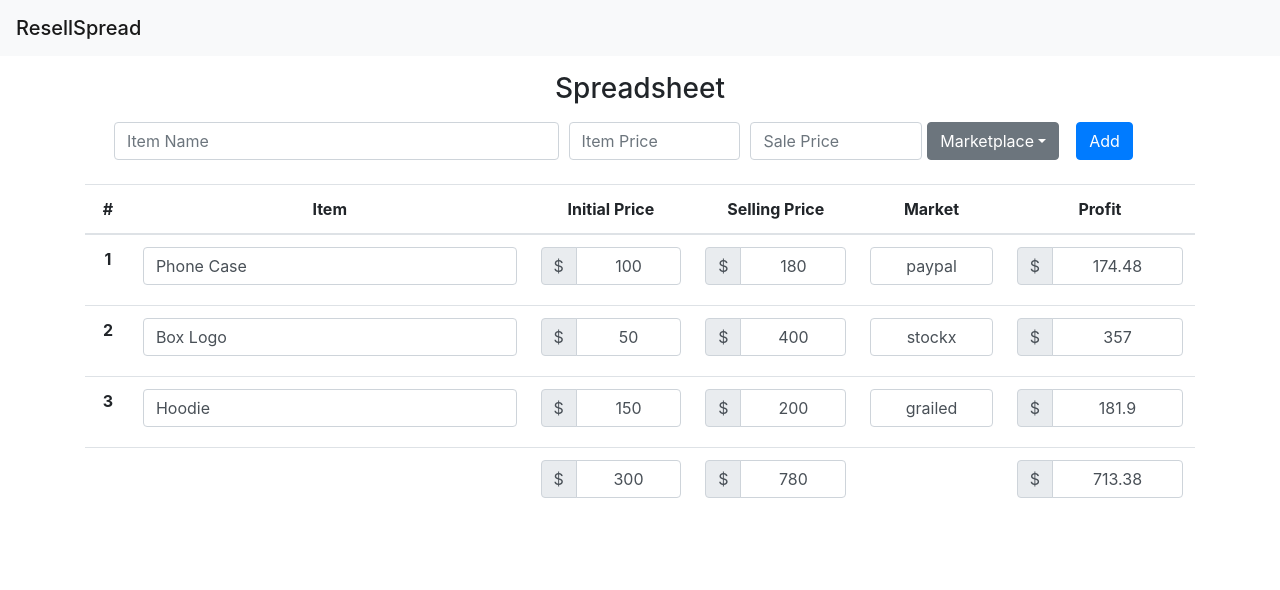
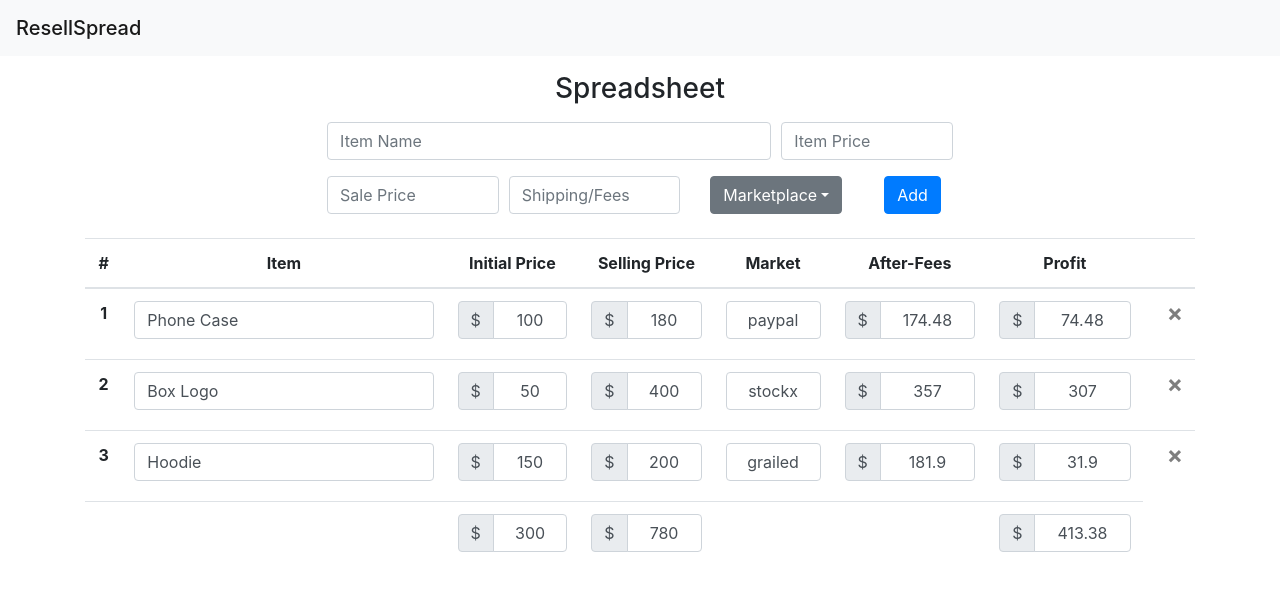
Before and after one commit to timothyac/resell-spread, a React (Create React App) app: page / in a window 1280 px wide. Shown: the top 590 px of the page. Built offline with nearby package versions, Linux system fonts and the light colour scheme.

Commit message:
Added Delete Btn, New category, cleaned up Add-item

```diff
--- a/src/App.js
+++ b/src/App.js
@@ -13,7 +13,8 @@ class App extends Component {
         price: 100,
         sold: 180,
         market: "paypal",
-        profit: 174.48
+        fees: 174.48,
+        profit: 74.48
       },
       {
         id: 2,
@@ -21,7 +22,8 @@ class App extends Component {
         price: 50,
         sold: 400,
         market: "stockx",
-        profit: 357
+        fees: 357,
+        profit: 307
       },
       {
         id: 3,
@@ -29,7 +31,8 @@ class App extends Component {
         price: 150,
         sold: 200,
         market: "grailed",
-        profit: 181.9
+        fees: 181.9,
+        profit: 31.9
       }
     ]
   };
@@ -46,27 +49,38 @@ class App extends Component {
     });
 
   // Add new item to the state
-  addItem = (title, price, sale, market, profit) => {
+  addItem = (title, price, sale, market, fees, profit) => {
     const newItem = {
       id: this.state.items.length + 1,
       title,
       price: Number(price),
       sold: Number(sale),
       market,
-      profit: Number(profit)
+      fees: Number(fees),
+      profit
     };
     this.setState({ items: [...this.state.items, newItem] });
   };
 
+  deleteItem = (e, id) => {
+    console.log("oof", id);
+    this.setState({
+      items: [...this.state.items.filter(item => item.id !== id)]
+    });
+  };
+
   render() {
-    console.log("oof");
     return (
       <div className="App">
         <Nav />
         <div className="container">
           <h3 className="m-3">Spreadsheet</h3>
           <AddItem addItem={this.addItem} />
-          <MainView items={this.state.items} onChange={this.onChange} />
+          <MainView
+            items={this.state.items}
+            onChange={this.onChange}
+            deleteItem={this.deleteItem}
+          />
         </div>
       </div>
     );
--- a/src/components/MainView.jsx
+++ b/src/components/MainView.jsx
@@ -12,10 +12,16 @@ class MainView extends Component {
             <th scope="col">Initial Price</th>
             <th scope="col">Selling Price</th>
             <th scope="col">Market</th>
+            <th scope="col">After-Fees</th>
             <th scope="col">Profit</th>
+            <th />
           </tr>
         </thead>
-        <Spreadsheet items={this.props.items} onChange={this.props.onChange} />
+        <Spreadsheet
+          items={this.props.items}
+          onChange={this.props.onChange}
+          deleteItem={this.props.deleteItem}
+        />
       </table>
     );
   }
--- a/src/components/layout/Add-Item.jsx
+++ b/src/components/layout/Add-Item.jsx
@@ -6,7 +6,8 @@ class AddItem extends Component {
     title: "",
     price: "",
     sold: "",
-    market: ""
+    market: "",
+    shipping: ""
   };
 
   // Create new item, and reset paramters
@@ -17,20 +18,27 @@ class AddItem extends Component {
       this.state.title === "" ||
       this.state.price === "" ||
       this.state.sold === "" ||
-      this.state.market === ""
+      this.state.market === "" ||
+      this.state.shipping === ""
     )
       return;
 
-    let profit = produceProfit(this.state.market, this.state.sold);
+    let fees = produceFees(
+      this.state.market,
+      this.state.shipping,
+      this.state.sold
+    );
+    let profit = produceProfit(fees, this.state.price);
 
     this.props.addItem(
       this.state.title,
       this.state.price,
       this.state.sold,
       this.state.market,
+      fees,
       profit
     );
-    this.setState({ title: "", price: "", sold: "", market: "" });
+    this.setState({ title: "", price: "", sold: "", market: "", shipping: "" });
   };
 
   // Update state when anything is typed
@@ -42,7 +50,9 @@ class AddItem extends Component {
 
   render() {
     return (
-      <form onSubmit={this.onSubmit} className="form-row ml-4 mb-2">
+      <div className="container">
+        <form onSubmit={this.onSubmit} className="mb-2">
+          <div className="form-row justify-content-md-center">
             <div className="form-group col-md-5">
               <input
                 type="text"
@@ -63,6 +73,8 @@ class AddItem extends Component {
                 onChange={this.onChange}
               />
             </div>
+          </div>
+          <div className="form-row justify-content-md-center">
             <div className="form-group col-md-2">
               <input
                 type="number"
@@ -73,7 +85,17 @@ class AddItem extends Component {
                 onChange={this.onChange}
               />
             </div>
-        <div className="dropdown">
+            <div className="form-group col-md-2">
+              <input
+                type="number"
+                name="shipping"
+                className="form-control"
+                placeholder="Shipping/Fees"
+                value={this.state.shipping}
+                onChange={this.onChange}
+              />
+            </div>
+            <div className="form-group dropdown col-md-2">
               <button
                 className="btn btn-secondary dropdown-toggle"
                 type="button"
@@ -85,7 +107,7 @@ class AddItem extends Component {
                 Marketplace
               </button>
               <div
-            className="dropdown-menu form-group col-md-2"
+                className="dropdown-menu "
                 aria-labelledby="dropdownMenuButton"
               >
                 <button
@@ -125,35 +147,50 @@ class AddItem extends Component {
             <div className="form-group col-md-1">
               <input type="submit" value="Add" className="btn btn-primary" />
             </div>
+          </div>
         </form>
+      </div>
     );
   }
 }
 
-function produceProfit(market, soldPrice) {
+// Takes in shipping, grabs the right market rate, and then produces the postFees number
+function produceFees(market, preShipping, soldPrice) {
+  let shipping;
+
+  if (preShipping === "" || preShipping === 0) {
+    shipping = 0;
+  } else {
+    shipping = preShipping;
+  }
+
   let value =
     market === "stockx"
       ? Math.chain(soldPrice)
           .multiply(0.905)
           .subtract(5)
+          .subtract(shipping)
           .done()
           .toFixed(2)
       : market === "grailed"
       ? Math.chain(soldPrice)
           .multiply(0.911)
           .subtract(0.3)
+          .subtract(shipping)
           .done()
           .toFixed(2)
       : market === "paypal"
       ? Math.chain(soldPrice)
           .multiply(0.971)
           .subtract(0.3)
+          .subtract(shipping)
           .done()
           .toFixed(2)
       : market === "goat"
       ? Math.chain(soldPrice)
           .multiply(0.905)
           .subtract(5)
+          .subtract(shipping)
           .done()
           .toFixed(2)
       : 0;
@@ -161,4 +198,14 @@ function produceProfit(market, soldPrice) {
   return value;
 }
 
+// Takes in the postFees number, and produces the actual profit
+function produceProfit(afterFees, initialPrice) {
+  let value = Math.chain(afterFees)
+    .subtract(initialPrice)
+    .done()
+    .toFixed(2);
+
+  return value;
+}
+
 export default AddItem;
--- a/src/components/spreadsheet/Row.jsx
+++ b/src/components/spreadsheet/Row.jsx
@@ -2,7 +2,7 @@ import React, { Component } from "react";
 
 class Rows extends Component {
   render() {
-    const { id, title, price, profit, sold, market } = this.props.item;
+    const { id, title, price, profit, sold, market, fees } = this.props.item;
     return (
       <tr>
         <th scope="row">{id}</th>
@@ -35,8 +35,27 @@ class Rows extends Component {
             <div className="input-group-prepend">
               <div className="input-group-text">$</div>
             </div>
+            <span className="form-control">{fees}</span>
+          </div>
+        </td>
+        <td>
+          <div className="input-group mb-2 mr-sm-2">
+            <div className="input-group-prepend">
+              <div className="input-group-text">$</div>
+            </div>
             <span className="form-control">{profit}</span>
           </div>
+        </td>
+        <td>
+          <button
+            type="button"
+            className="ml-2 mb-1 close"
+            data-dismiss="toast"
+            aria-label="Close"
+            onClick={event => this.props.deleteItem(event, id)}
+          >
+            <span aria-hidden="true">&times;</span>
+          </button>
         </td>
       </tr>
     );
--- a/src/components/spreadsheet/Spreadsheet.jsx
+++ b/src/components/spreadsheet/Spreadsheet.jsx
@@ -7,7 +7,12 @@ class Spreadsheet extends Component {
     return (
       <tbody>
         {this.props.items.map(item => (
-          <Row key={item.id} item={item} onChange={this.props.onChange} />
+          <Row
+            key={item.id}
+            item={item}
+            onChange={this.props.onChange}
+            deleteItem={this.props.deleteItem}
+          />
         ))}
         <Subtotal subProfit={this.props.items} />
       </tbody>
--- a/src/components/spreadsheet/Subtotal.jsx
+++ b/src/components/spreadsheet/Subtotal.jsx
@@ -52,7 +52,7 @@ class Subtotal extends Component {
           </div>
         </td>
         <td />
-
+        <td />
         <td>
           <div className="input-group mb-2 mr-sm-2">
             <div className="input-group-prepend">
```
Lines whose indentation alone changed are shown as unchanged.
